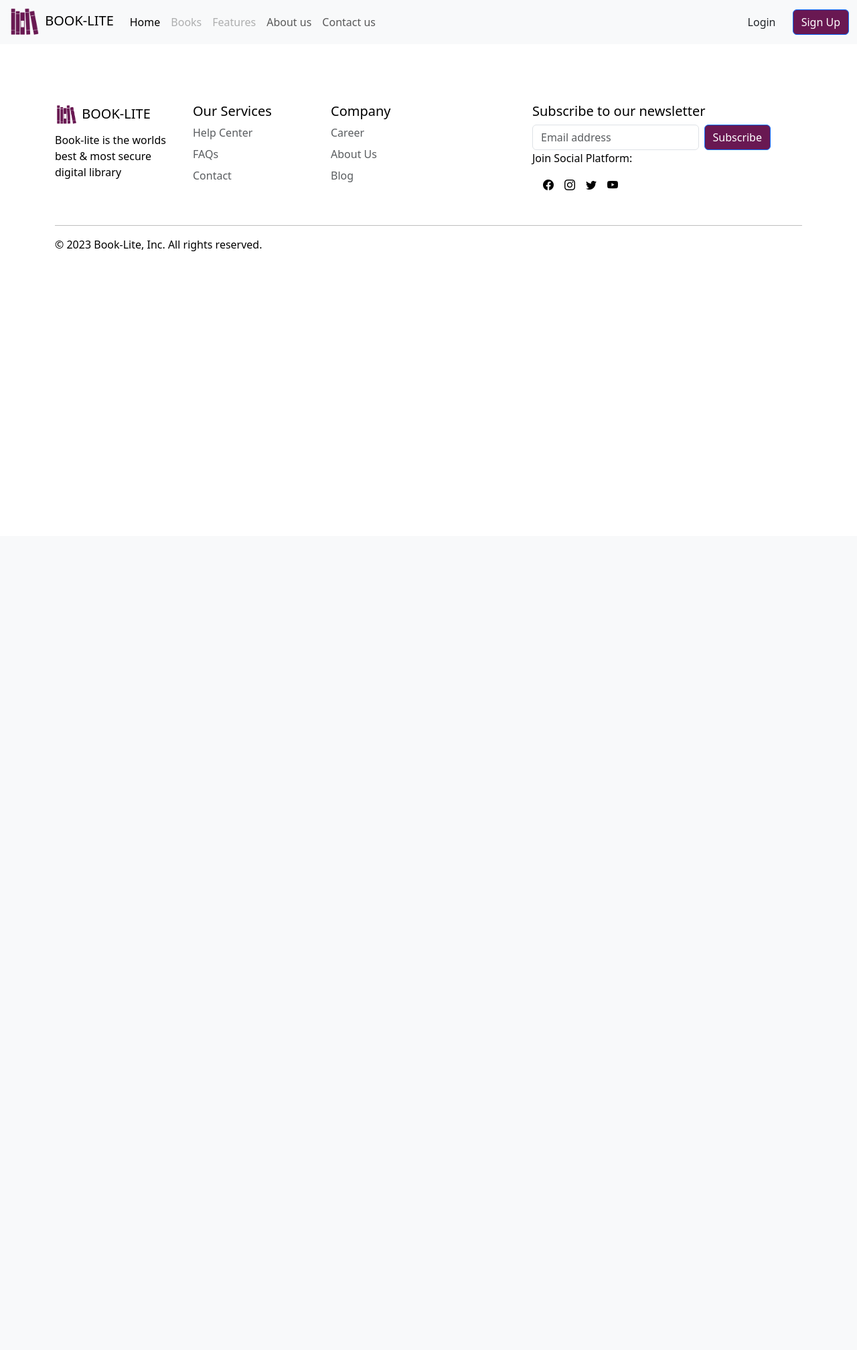
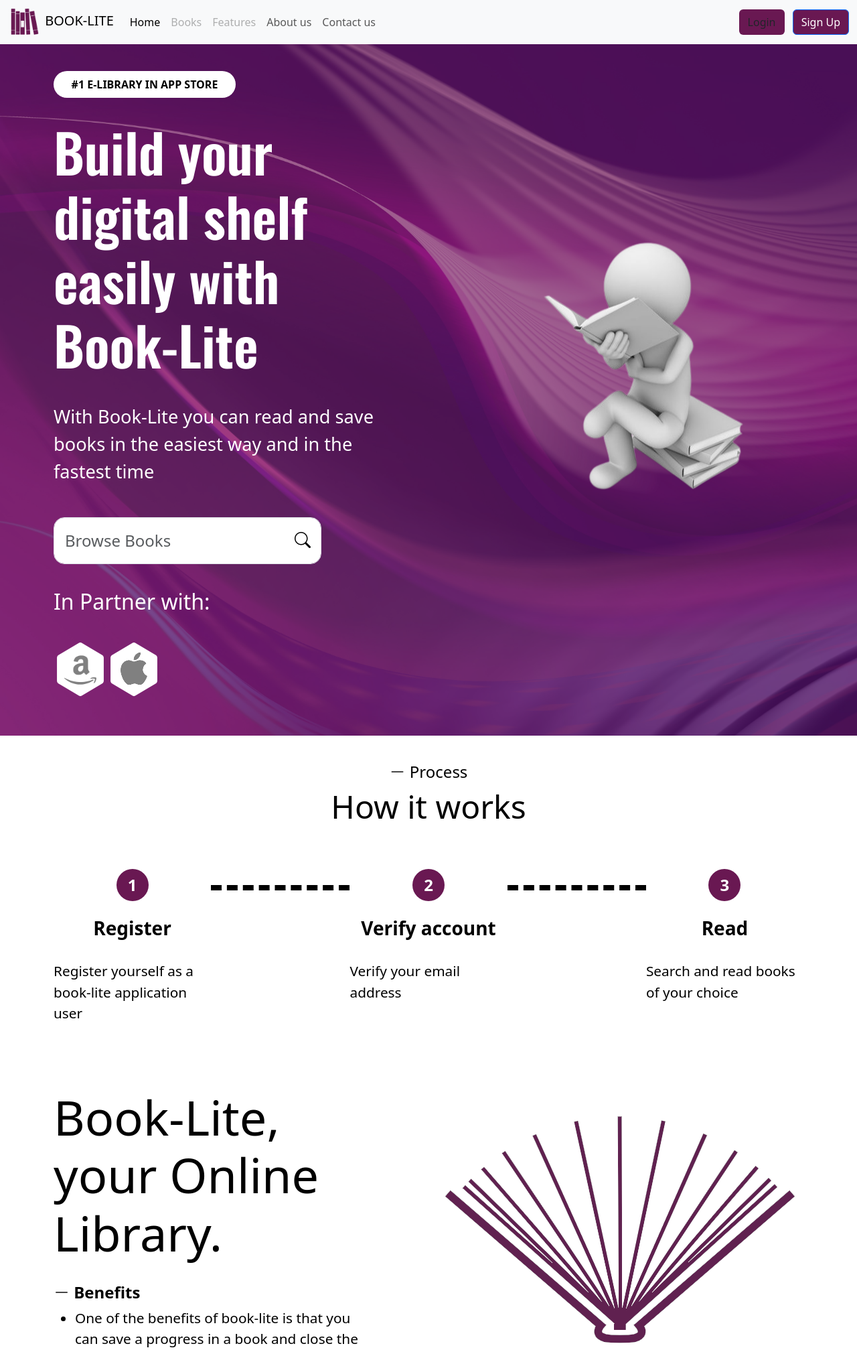
Before and after one commit to Chloe7243/E-Library, a Python web app: template Templates/Html/index.html in a window 1280 px wide. Shown: the top 2015 px of the page at 67% size. Before the commit the page ends 375 px from the top, so only its background shows below. Run offline with Jinja, Linux system fonts and the light colour scheme; the template is opened without the code that fills it, so the values that code supplies are empty.

Commit message:
home-page

```diff
--- a/Templates/Css/styles.css
+++ b/Templates/Css/styles.css
@@ -1,12 +1,14 @@
 /* ===============
     Global Styles
 ================*/
+
+@import url("https://fonts.googleapis.com/css2?family=Oswald:wght@200;300;400;500;600;700&family=Taviraj:ital,wght@0,100;0,300;0,400;0,500;1,100;1,200;1,300;1,400;1,500;1,600&display=swap");
+
 * {
   margin: 0;
   padding: 0;
   scroll-behavior: smooth;
   color: black;
-
 }
 
 *,
@@ -26,18 +28,333 @@ body::-webkit-scrollbar {
   --grey-color: #cacaca;
 }
 
-/* position: absolute;
-left: 63.37%;
-right: 7%;
-top: 19.15%;
-bottom: 30.31%;
- */
+.container {
+  margin: 0;
+  padding: 2.5rem 5rem;
+  max-width: none;
+}
+
+.overlay {
+  position: absolute;
+  background: var(--secondary-color);
+  opacity: 0.6;
+  width: 100%;
+  height: 100%;
+  top: 0;
+  z-index: -2;
+}
+/* HERO SECTION */
+#hero-section {
+  position: relative;
+  background-image: url("/Templates/images/bg-home-page.jpg");
+  background-repeat: no-repeat;
+  background-size: cover;
+  z-index: -1;
+}
+
+#hero-section .container {
+  display: flex;
+  gap: 10rem;
+}
+
+#hero-section .left-half {
+  display: flex;
+  flex-direction: column;
+  gap: 2rem;
+  color: var(--light-primary-color);
+}
+
+.app {
+  width: 17rem;
+  height: 2.5rem;
+  background: #ffffff;
+  border-radius: 2rem;
+  align-items: center;
+  position: relative;
+  font-weight: 800;
+}
+
+.app p {
+  text-align: center;
+  width: inherit;
+  position: absolute;
+  top: 50%;
+  transform: translateY(-50%);
+}
+
+.left-half h1 {
+  font-size: 5rem;
+  font-weight: 600;
+  font-family: "Oswald", sans-serif;
+}
+
+.left-half p:nth-child(3) {
+  font-size: 1.7rem;
+  color: var(--light-primary-color);
+}
+
+.search-input {
+  position: relative;
+}
+
+.form-control {
+  padding: 1rem;
+  border-radius: 1rem;
+  width: 25rem;
+  font-size: 1.5rem;
+}
+
+.bi-search {
+  position: absolute;
+  top: 1rem;
+  right: 1rem;
+  font-size: 1.5rem;
+}
+
+.company {
+  display: flex;
+}
+
+.partner p {
+  font-size: 2rem;
+  font-weight: 500;
+  color: var(--light-primary-color);
+}
+
+.company div {
+  font-size: 5rem;
+  position: relative;
+}
+
+.company div img {
+  width: 3rem;
+}
+
+.bi-apple {
+  font-size: 3rem;
+  color: grey;
+}
+
+.company div > i {
+  position: relative;
+}
+
+.bi-hexagon-fill {
+  z-index: -1;
+  color: var(--light-primary-color);
+}
+
+.bi-apple,
+.amazon {
+  position: absolute;
+  top: 50%;
+  left: 50%;
+  transform: translate(-50%, -50%);
+}
+
+.amazon {
+  top: 43%;
+}
+
+#hero-section .right-half img {
+  transform: translateY(50%);
+}
+
+/* PROCESS SECTION */
+#process-section .container h2 {
+  font-size: 3rem;
+  text-align: center;
+  margin: auto;
+}
+
+.process {
+  display: flex;
+  justify-content: space-evenly;
+  margin-top: 4rem;
+}
+
+#process-section .container h4 {
+  text-align: center;
+}
+
+.stepper {
+  width: 15rem;
+  height: 2rem;
+  border-bottom: 0.5rem dashed;
+}
+
+.step {
+  width: 17rem;
+  display: flex;
+  flex-direction: column;
+  align-items: center;
+  gap: 1.5rem;
+}
+
+.step h3 {
+  font-weight: 700;
+}
+
+.step p {
+  font-size: 1.3rem;
+}
+
+.process .step div {
+  position: relative;
+  width: 3rem;
+  height: 3rem;
+  background: var(--secondary-color);
+  border-radius: 50%;
+  padding: 1rem;
+}
+
+.process .step div p {
+  font-size: 1.5rem;
+  font-weight: 600;
+  position: absolute;
+  top: 50%;
+  left: 50%;
+  color: var(--light-primary-color);
+  margin: auto;
+  transform: translate(-50%, -50%);
+}
+
+/* BENEFITS SECTION */
+
+#benefits-section .container {
+  display: flex;
+  gap: 5rem;
+}
+
+#benefits-section .container h2 {
+  font-size: 4.5rem;
+}
+
+#benefits-section .container h4 {
+  margin-top: 2rem;
+  font-weight: 600;
+}
+
+#benefits-section .container ul {
+  font-size: 1.3rem;
+}
+
+#benefits-section .container ul li {
+  margin-bottom: 1.5rem;
+}
+
+#benefits-section .container button {
+  margin-top: 1.5rem;
+  color: var(--light-primary-color);
+  font-size: 1.5rem;
+  width: 15rem;
+  background: var(--secondary-color);
+  border: none;
+  padding: 1.2rem;
+  border-radius: 2rem;
+}
+
+.btn {
+  background-color: var(--secondary-color);
+}
+
+#testimonials{
+  background: linear-gradient(to bottom, #747884 10%, #B6B9C0);
+  position: relative;
+  overflow-x: hidden;
+}
 
 
- .btn-primary{
-    background-color: var(--secondary-color);
- }
+.carousel-item img{
+ width: 45%;
+ height: 390px;
+margin: 5% 0 0 2%;
+}
 
- .row{
-    gap: 1rem;
- }
+.text{
+  float:right;
+  width: 50%;
+font-size: 2rem;
+padding: 5rem 0;
+}
+
+.text h4{
+  font-size: 2rem;
+}
+
+.text h2 {
+  font-size: 3.3rem;
+}
+
+.text p {
+  font-style: italic;
+}
+
+.carousel-control-prev{
+left: -8rem;
+}
+.carousel-control-next{
+right: -8rem;
+}
+
+footer {
+  font-size: 1.5rem;
+}
+
+footer .container {
+  padding-bottom: 0;
+}
+
+.col-md-3 .nav{
+  font-size: 1.2rem;
+}
+
+footer hr {
+  border-bottom: 0.2rem solid;
+}
+
+.copyright {
+  font-size: 2rem;
+  text-align: center;
+}
+
+.row {
+  padding: 3rem 0;
+}
+
+.row h2{
+  margin-bottom: 2rem;
+}
+
+form .d-flex {
+  position: relative;
+  border: 2px solid;
+  border-radius: 2rem;
+}
+
+.news {
+  padding: 1rem;
+  border: none;
+  outline: none;
+  border-top-left-radius: 2rem;
+  border-bottom-left-radius: 2rem;
+  width: 80%;
+}
+
+.subscribe {
+  position: absolute;
+  right: 0;
+  height: inherit;
+  background: var(--secondary-color);
+  font-size: large;
+  padding: 1.3rem;
+  border: none;
+  color: var(--light-primary-color);
+  border-top-right-radius: 2rem;
+  border-bottom-right-radius: 2rem;
+}
+
+.socials {
+  margin-top: 1rem;
+  display: flex;
+}
--- a/Templates/Html/index.html
+++ b/Templates/Html/index.html
@@ -66,13 +66,100 @@
       </div>
     </nav>
 
-    <div id="hero-section"></div>
+    <div id="hero-section">
+      <div class="container">
+        <div class="left-half">
+          <div class="app"><p>#1 E-LIBRARY IN APP STORE</p></div>
+          <h1>Build your digital shelf easily with Book-Lite</h1>
+          <p>
+            With Book-Lite you can read and save books in the easiest way and in
+            the fastest time
+          </p>
+          <form
+            class="col-12 col-lg-auto mb-2 mb-lg-0 me-lg-auto search-input"
+            role="search"
+          >
+            <input
+              type="search"
+              class="form-control"
+              placeholder="Browse Books"
+              aria-label="Search"
+            />
+            <i class="bi bi-search"></i>
+          </form>
+          <div class="partner">
+            <p>In Partner with:</p>
+            <div class="company">
+              <div>
+                <i class="bi bi-hexagon-fill">
+                  <i class="amazon"
+                    ><img src="/Templates/images/amazon-logo.png" alt="amazon"
+                  /></i>
+                </i>
+              </div>
+              <div>
+                <i class="bi bi-hexagon-fill">
+                  <i class="bi bi-apple"></i>
+                </i>
+              </div>
+            </div>
+          </div>
+        </div>
+        <div class="right-half">
+          <img src="/Templates/images/hero-img.png" alt="" />
+        </div>
+      </div>
+      <div class="overlay"></div>
+    </div>
 
-    <div id="process-section"></div>
+    <div id="process-section">
+      <div class="container">
+        <h4><i class="bi bi-dash-lg"></i> Process</h4>
+        <h2>How it works</h2>
+        <div class="process">
+          <div class="step">
+            <div class="number"><p>1</p></div>
+            <h3>Register</h3>
+            <p>Register yourself as a book-lite application user</p>
+          </div>
+          <div class="stepper"></div>
+          <div class="step">
+            <div class="number"><p>2</p></div>
+            <h3>Verify account</h3>
+            <p>Verify your email address</p>
+          </div>
+          <div class="stepper"></div>
+          <div class="step">
+            <div class="number"><p>3</p></div>
+            <h3>Read</h3>
+            <p>Search and read books of your choice</p>
+          </div>
+        </div>
+      </div>
+    </div>
 
-    <div id="benefits-section"></div>
+    <div id="benefits-section">
+      <div class="container">
+        <div class="left-half">
+          <h2>Book-Lite, your Online Library.</h2>
+          <h4><i class="bi bi-dash-lg"></i> Benefits</h4>
+          <ul>
+            <li>
+              One of the benefits of book-lite is that you can save a progress
+              in a book and close the application.
+            </li>
+            <li>Share a page of a book to friends not using the application</li>
+          </ul>
+          <button>Read More</button>
+        </div>
+        <div class="right-half">
+          <img src="/Templates/images/open-book.png" alt="" />
+        </div>
+      </div>
+    </div>
 
     <div id="testimonials">
+      <div class="container">
         <div id="myCarousel" class="carousel slide" data-bs-ride="carousel">
           <div class="carousel-indicators">
             <button
@@ -99,23 +186,52 @@
             ></button>
           </div>
           <div class="carousel-inner">
-          <div class="carousel-item">
-            <img src="" alt="" />
-            <p></p>
+            <div class="carousel-item active">
+              <img src="/Templates/images/person1.png" alt="" />
+              <div class="text">
+                <h4><i class="bi bi-dash-lg"></i> Testimonials</h4>
+                <h2><i class="bi bi-quote"></i> What our clients say</h2>
+                <p>
+                  The user interface also looks simple so that it makes it
+                  easier for users, that is also very helpful regarding problems
+                </p>
+                <cite
+                  >Samantha <br />
+                  Waiter</cite
+                >
               </div>
-          <div class="carousel-item active">
-            <img src="" alt="" />
-            <p></p>
             </div>
             <div class="carousel-item">
-            <div class="container">
-              <img src="" alt="" />
-              <p></p>
+              <img src="/Templates/images/girl-reading.png" alt="" />
+              <div class="text">
+                <h4><i class="bi bi-dash-lg"></i> Testimonials</h4>
+                <h2><i class="bi bi-quote"></i>  What our clients say</h2>
+                <p>
+                  The user interface also looks simple so that it makes it
+                  easier for users, that is also very helpful regarding problems
+                </p>
+                <cite>Kate <br> Happy child</cite
+                >
+              </div>
+            </div>
+            <div class="carousel-item">
+              <img src="/Templates/images/person3.png" alt="" />
+              <div class="text">
+                <h4><i class="bi bi-dash-lg"></i> Testimonials</h4>
+                <h2><i class="bi bi-quote"></i> What our clients say</h2>
+                <p>
+                  The user interface also looks simple so that it makes it
+                  easier for users, that is also very helpful regarding problems
+                </p>
+                <cite
+                  >Rose Lynx <br />
+                  Project Manager</cite
+                >
               </div>
             </div>
           </div>
           <button
-          class="carousel-control-prev"
+            class="cont carousel-control-prev"
             type="button"
             data-bs-target="#myCarousel"
             data-bs-slide="prev"
@@ -124,7 +240,7 @@
             <span class="visually-hidden">Previous</span>
           </button>
           <button
-          class="carousel-control-next"
+            class="cont carousel-control-next"
             type="button"
             data-bs-target="#myCarousel"
             data-bs-slide="next"
@@ -134,26 +250,27 @@
           </button>
         </div>
       </div>
+    </div>
 
-    <footer class="py-5">
+    <footer>
       <div class="container">
         <div class="row">
-          <div class="col-6 col-md-2 mb-3">
-            <h5>
+          <div class="col-md-3">
+            <h2>
               <img
                 src="/Templates/images/book-stack.png"
                 alt="logo"
-                width="35"
+                width="60"
               />
               BOOK-LITE
-            </h5>
+            </h2>
             <p class="nav flex-column">
               Book-lite is the worlds best & most secure digital library
             </p>
           </div>
 
-          <div class="col-6 col-md-2 mb-3">
-            <h5>Our Services</h5>
+          <div class="col">
+            <h2>Our Services</h2>
             <ul class="nav flex-column">
               <li class="nav-item mb-2">
                 <a href="#" class="nav-link p-0 text-body-secondary"
@@ -169,8 +286,8 @@
             </ul>
           </div>
 
-          <div class="col-6 col-md-2 mb-3">
-            <h5>Company</h5>
+          <div class="col">
+            <h2>Company</h2>
             <ul class="nav flex-column">
               <li class="nav-item mb-2">
                 <a href="#" class="nav-link p-0 text-body-secondary">Career</a>
@@ -186,24 +303,21 @@
             </ul>
           </div>
 
-          <div class="col-md-4 offset-md-1 mb-3">
+          <div class="col-md-5">
             <form>
-              <h5>Subscribe to our newsletter</h5>
+              <h2>Subscribe to our newsletter</h2>
               <div class="d-flex flex-column flex-sm-row w-100 gap-2">
-                <label for="newsletter1" class="visually-hidden"
-                  >Email address</label
-                >
                 <input
-                  id="newsletter1"
+                  id="newsletter"
                   type="text"
-                  class="form-control"
+                  class="news"
                   placeholder="Email address"
                 />
-                <button class="btn btn-primary" type="button">Subscribe</button>
+                <button class="subscribe" type="button">Subscribe</button>
               </div>
             </form>
 
-            <div>
+            <div class="socials">
               <p>Join Social Platform:</p>
               <ul class="list-unstyled d-flex">
                 <li class="ms-3">
@@ -237,5 +351,11 @@
         </p>
       </div>
     </footer>
+
+    <script
+      src="https://cdn.jsdelivr.net/npm/bootstrap@5.3.0-alpha3/dist/js/bootstrap.bundle.min.js"
+      integrity="sha384-ENjdO4Dr2bkBIFxQpeoTz1HIcje39Wm4jDKdf19U8gI4ddQ3GYNS7NTKfAdVQSZe"
+      crossorigin="anonymous"
+    ></script>
   </body>
 </html>
```
Also changed, not shown: Templates/images/amazon-logo.png (added), Templates/images/bg-home-page.jpg (added), Templates/images/eBooks-for-kids.png (added), Templates/images/girl-reading.png (added), Templates/images/hero-img.png (added), Templates/images/open-book.png, Templates/images/person1.png (added), Templates/images/person2.png (added), Templates/images/person3.png (added). Lines whose indentation alone changed are shown as unchanged.
